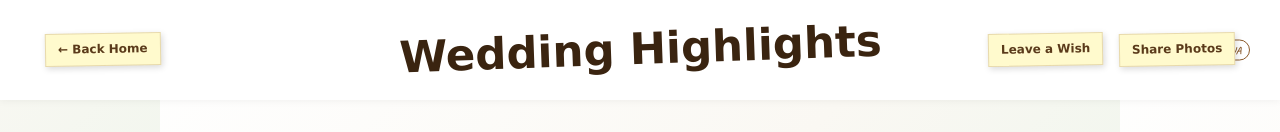
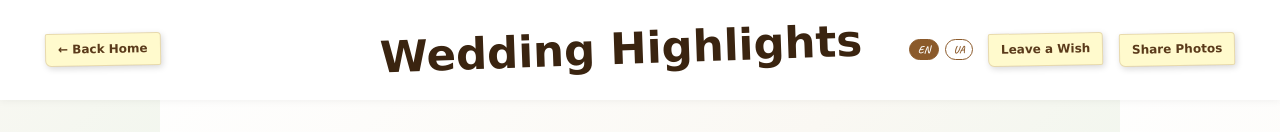
Before and after one commit to ronkd2019/Wedding, a plain HTML site: page html/highlights.html in a window 1280 px wide. Shown: the top 132 px of the page. Drawn offline with Linux system fonts and the light colour scheme; a web font is replaced by a local one.

Commit message:
1.11
Minor design changes

```diff
--- a/css/guests.css
+++ b/css/guests.css
@@ -52,6 +52,8 @@ body {
   box-shadow: 2px 3px 8px rgba(0, 0, 0, 0.15);
   transition: all 0.3s ease;
   border: 1px solid rgba(139, 90, 43, 0.2);
+  border-radius: 3px 5px 3px 8px;
+  white-space: nowrap;
 }
 
 .nav-pin:hover {
@@ -74,6 +76,9 @@ body {
 .lang-switcher {
   display: flex;
   gap: 8px;
+  /* Override absolute positioning from style.css */
+  position: static;
+  transform: none;
 }
 
 .lang-btn {
```
